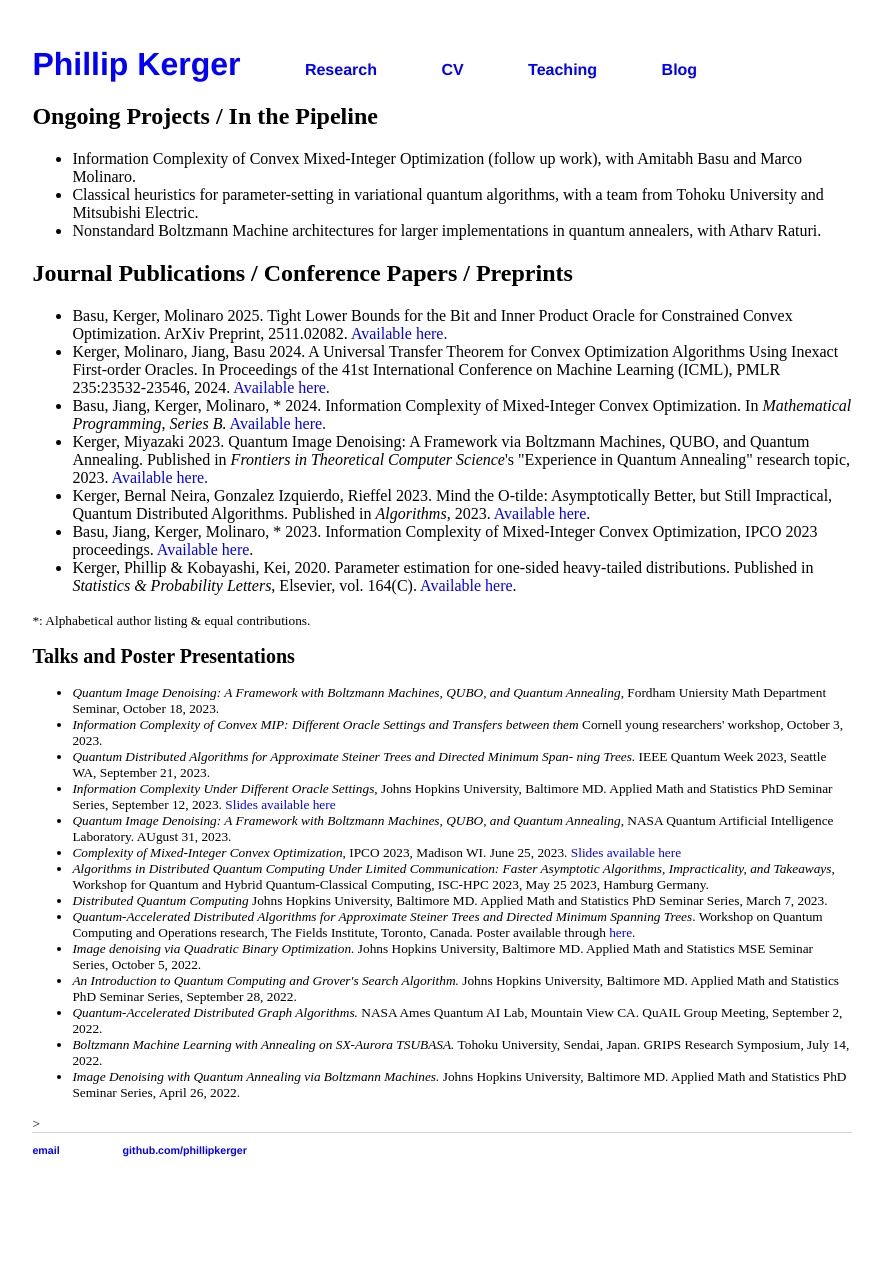
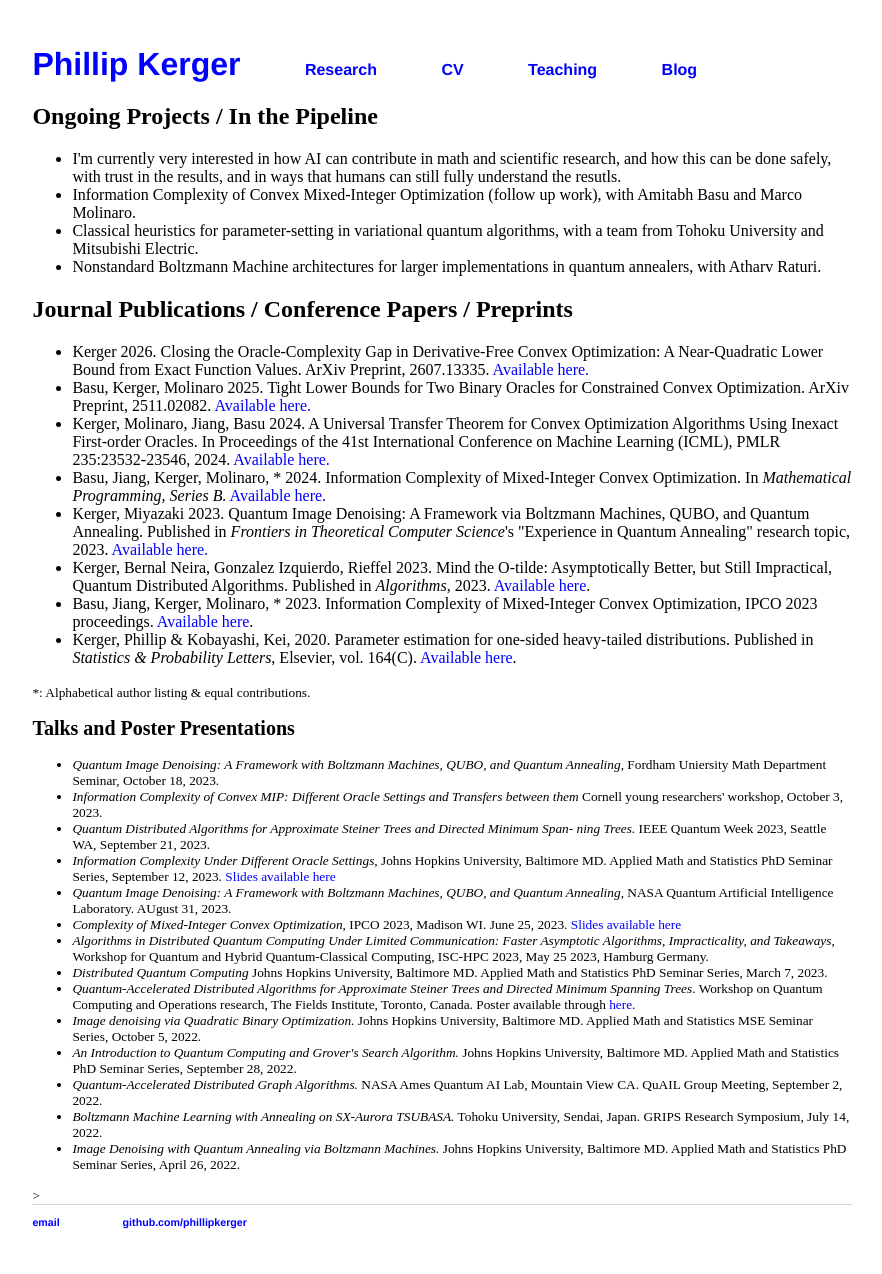
Before and after one commit to PhillipKerger/phillipkerger.github.io, a Jekyll site: the page built from research/index.html, in a window 1280 px wide. Shown: the whole page, without its empty margins (198-1080 px from the left). Built offline with Jekyll 4.4.1, drawn with Linux system fonts in a browser that asks for light colours; before the commit the page ends 1202 px from its top, so only the background shows below that.

Commit message:
Update ongoing projects and publications in index.html
Added new research interests and updated publication entries with links.

```diff
--- a/research/index.html
+++ b/research/index.html
@@ -5,6 +5,7 @@ title: Phillip Kerger
 <div class="blurb">
 	<h2>Ongoing Projects / In the Pipeline</h2>
 	<ul>
+		<li>I'm currently very interested in how AI can contribute in math and scientific research, and how this can be done safely, with trust in the results, and in ways that humans can still fully understand the resutls. </li>
 		<li> Information Complexity of Convex Mixed-Integer Optimization (follow up work), with Amitabh Basu and Marco Molinaro.</li>
 		<li> Classical heuristics for parameter-setting in variational quantum algorithms, with a team from Tohoku University and Mitsubishi Electric. </li>
 		<li> Nonstandard Boltzmann Machine architectures for larger implementations in quantum annealers, with Atharv Raturi.
@@ -13,7 +14,9 @@ title: Phillip Kerger
 
 	<h2>Journal Publications / Conference Papers / Preprints</h2>
 	<ul>
-		<li>Basu, Kerger, Molinaro 2025. Tight Lower Bounds for the Bit and Inner Product Oracle for Constrained Convex Optimization. ArXiv Preprint, 2511.02082.
+		<li>Kerger 2026. Closing the Oracle-Complexity Gap in Derivative-Free Convex Optimization: A Near-Quadratic Lower Bound from Exact Function Values. ArXiv Preprint, 2607.13335.
+		<a href = https://arxiv.org/abs/2607.13335> Available here.</a></li>
+		<li>Basu, Kerger, Molinaro 2025. Tight Lower Bounds for Two Binary Oracles for Constrained Convex Optimization. ArXiv Preprint, 2511.02082.
 		<a href = https://arxiv.org/abs/2511.02082> Available here.</a></li>
 		<li>Kerger, Molinaro, Jiang, Basu 2024. A Universal Transfer Theorem for Convex Optimization Algorithms Using Inexact First-order Oracles. In Proceedings of the 41st International Conference on Machine Learning (ICML), PMLR 235:23532-23546, 2024.
 		<a href = https://proceedings.mlr.press/v235/kerger24a.html> Available here.</a></li>
```
